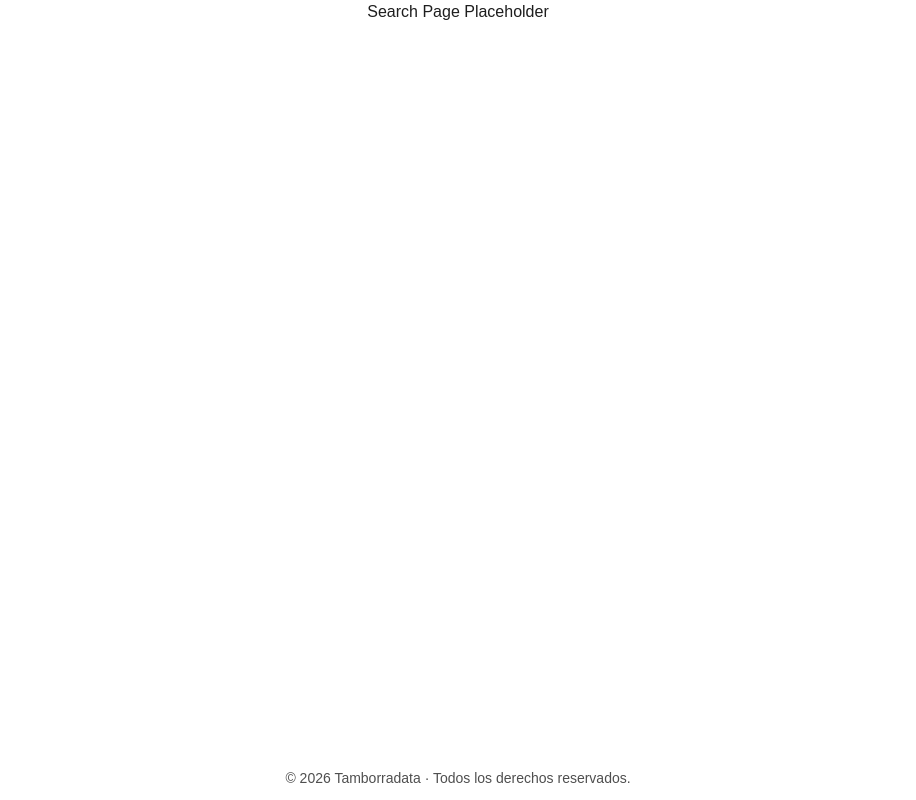
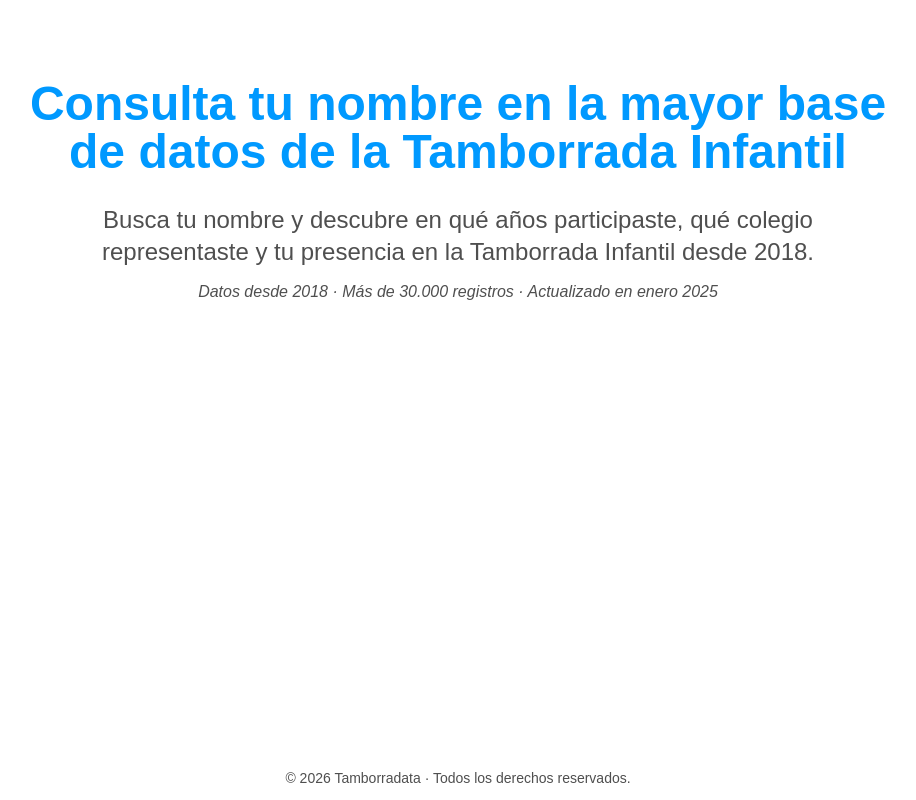
Before and after one commit to ramistodev/tamborradata, a Next.js app: page /search in a window 1280 px wide. Shown: the whole page, without its empty margins (182-1098 px from the left). Built offline with nearby package versions, Linux system fonts and the light colour scheme.

Commit message:
feat: Hero de la pagina hecha

```diff
--- a/app/(frontend)/search/page.tsx
+++ b/app/(frontend)/search/page.tsx
@@ -1,3 +1,48 @@
+'use client';
+import { motion } from 'framer-motion';
+
 export default function SearchPage() {
-  return <div>Search Page Placeholder</div>;
+  return (
+    <main className="flex flex-col items-center justify-center w-full h-full gap-4">
+      <div className="p-5 w-full max-w-[1000px] flex flex-col items-center justify-evenly gap-3 pt-20">
+        <motion.h1
+          initial={{ opacity: 0 }}
+          animate={{
+            opacity: 1,
+          }}
+          transition={{
+            opacity: { duration: 0.6, ease: 'linear' },
+          }}
+          className="text-2xl sm:text-3xl md:text-5xl text-(--eye-catching-text) text-balance text-center font-bold mb-4"
+        >
+          Consulta tu nombre en la mayor base de datos de la Tamborrada Infantil
+        </motion.h1>
+        <motion.p
+          initial={{ opacity: 0 }}
+          animate={{
+            opacity: 1,
+          }}
+          transition={{
+            opacity: { duration: 0.4, ease: 'linear', delay: 0.2 },
+          }}
+          className="text-xl text-balance text-center text-(--color-text-secondary) md:text-2xl"
+        >
+          Busca tu nombre y descubre en qué años participaste, qué colegio representaste y tu
+          presencia en la Tamborrada Infantil desde 2018.
+        </motion.p>
+        <motion.p
+          initial={{ opacity: 0 }}
+          animate={{
+            opacity: 1,
+          }}
+          transition={{
+            opacity: { duration: 0.4, ease: 'linear', delay: 0.4 },
+          }}
+          className="text-sm text-balance md:text-base  text-(--color-text-secondary) text-center italic"
+        >
+          Datos desde 2018 · Más de 30.000 registros · Actualizado en enero 2025
+        </motion.p>
+      </div>
+    </main>
+  );
 }
```
